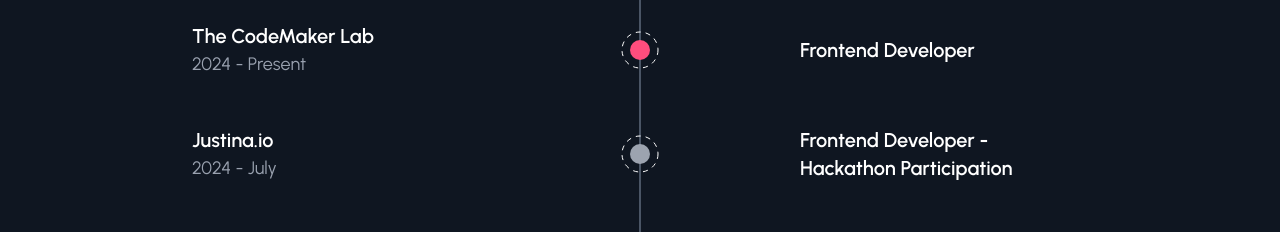
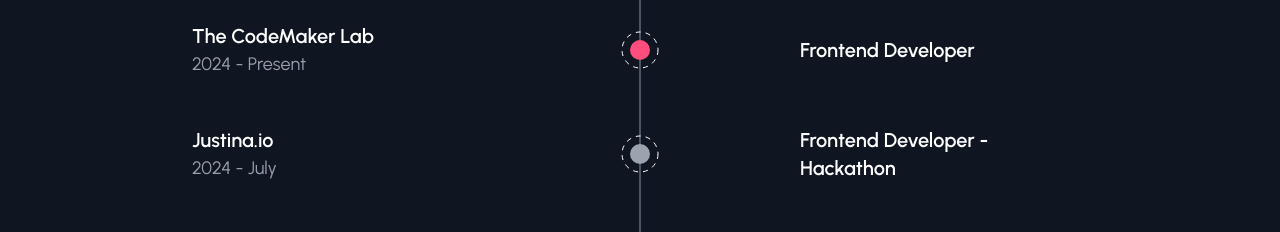
Before and after one commit to emanuelpps/portfolio-v1, a React (Vite) app: page / in a window 1280 px wide. Shown: the part 2020-2252 px from the top of the page. Built offline with nearby package versions, Linux system fonts and the light colour scheme.

Commit message:
fix: experience title correction

```diff
--- a/src/sections/Experience/components/ExperienceContainer.tsx
+++ b/src/sections/Experience/components/ExperienceContainer.tsx
@@ -20,7 +20,7 @@ const ExperienceContainer = () => {
     },
     {
       CompanyName: "Justina.io",
-      JobTitle: "Frontend Developer - Hackathon Participation",
+      JobTitle: "Frontend Developer - Hackathon",
       Period: "2024 - July",
       ItemType: ItemTypes.Secondary,
     },
```
